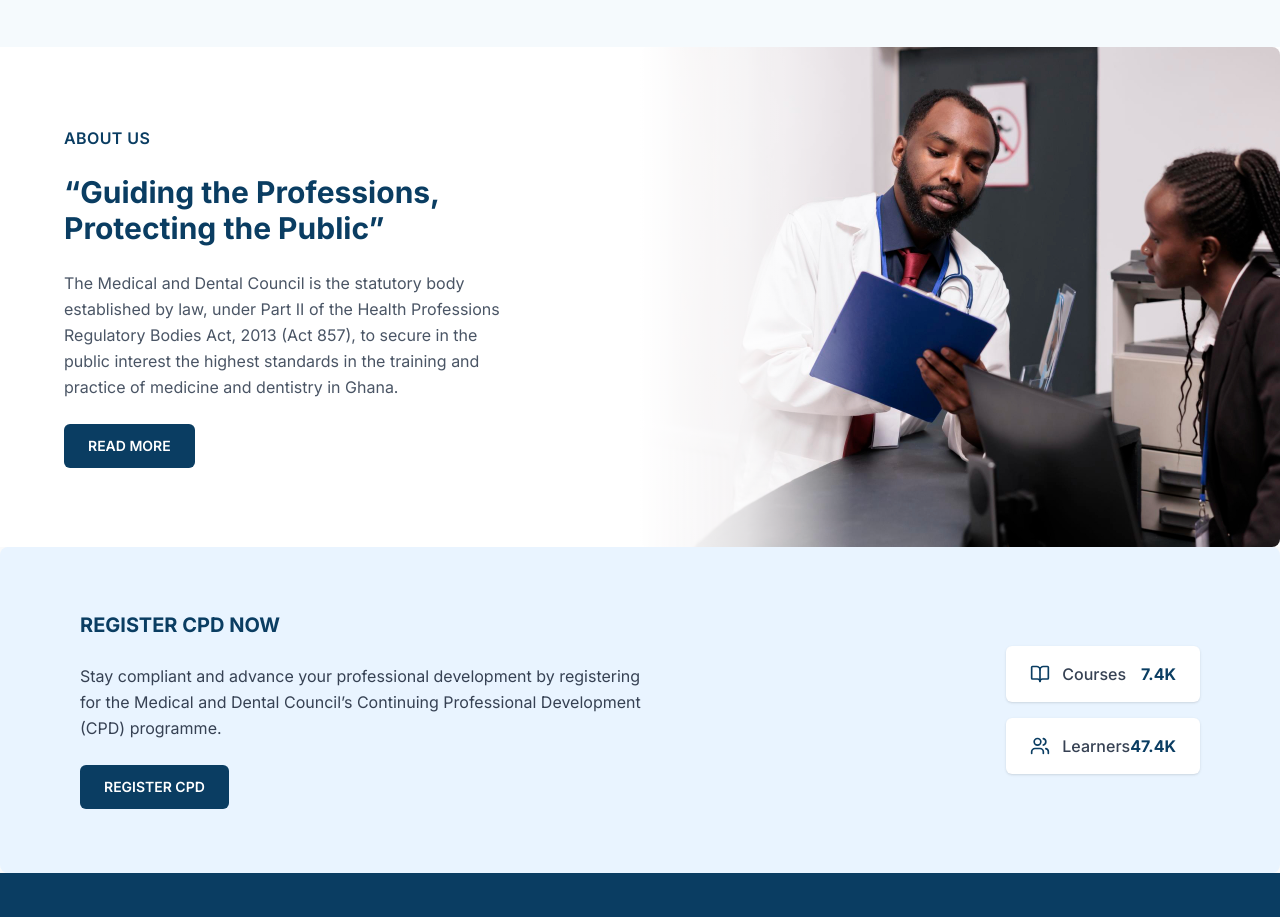
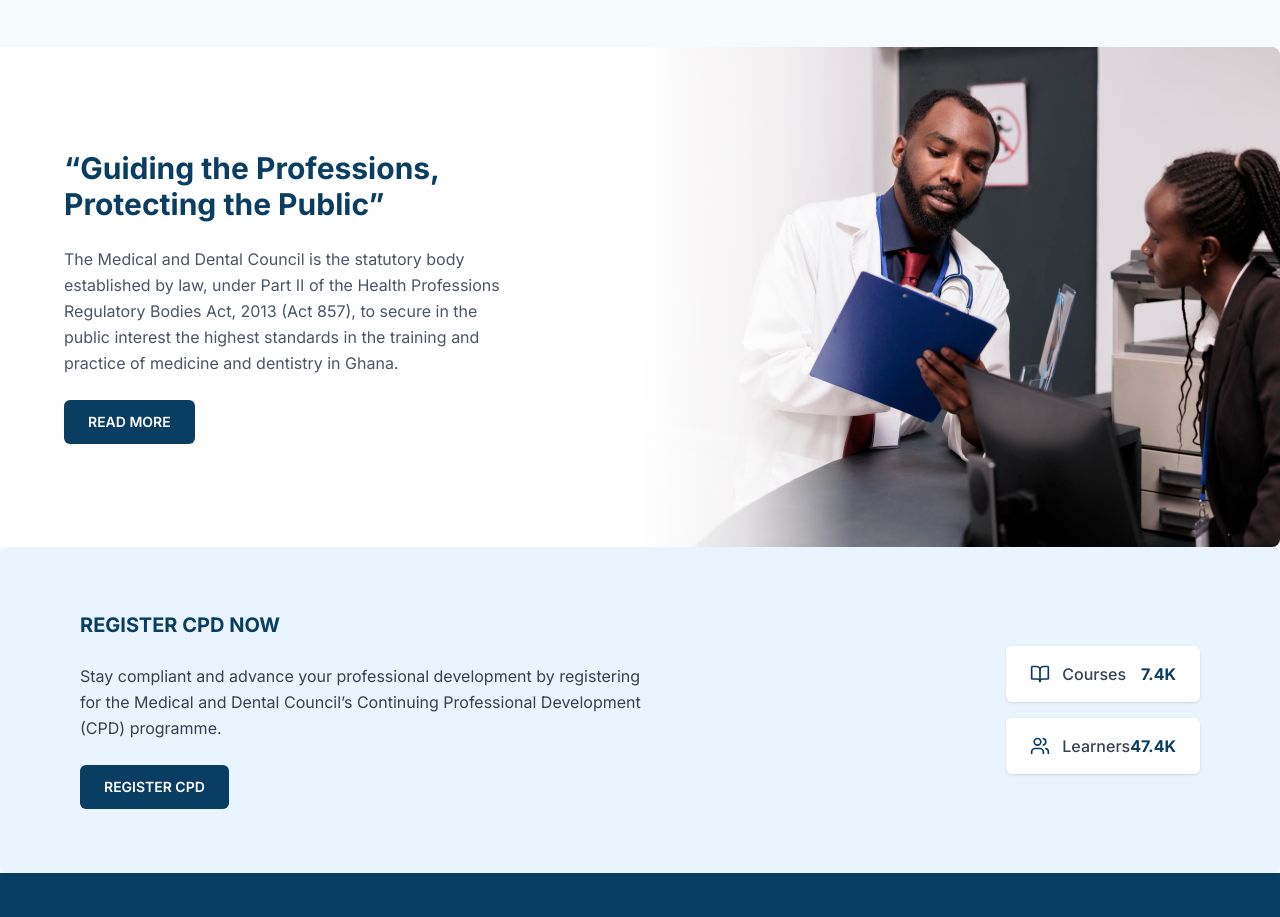
Before and after one commit to SummerHealthGH/mdc-landing-project, a Next.js app: page / in a window 1280 px wide. Shown: the part 3140-4057 px from the top of the page. Built offline with nearby package versions, Linux system fonts and the light colour scheme.

Commit message:
removed tittle

```diff
--- a/app/Home/components/AboutSection/AboutSection.tsx
+++ b/app/Home/components/AboutSection/AboutSection.tsx
@@ -4,7 +4,6 @@
 import { FC } from "react";
 
 interface AboutSectionProps {
-  title?: string;
   subtitle?: string;
   description?: string;
   buttonText?: string;
@@ -14,7 +13,6 @@
 }
 
 const AboutSection: FC<AboutSectionProps> = ({
-  title = "ABOUT US",
   subtitle = "“Guiding the Professions, Protecting the Public”",
   description = "The Medical and Dental Council is the statutory body established by law, under Part II of the Health Professions Regulatory Bodies Act, 2013 (Act 857), to secure in the public interest the highest standards in the training and practice of medicine and dentistry in Ghana.",
   buttonText = "READ MORE",
@@ -27,9 +25,7 @@
 
       {/* Left content */}
       <div className="relative z-10 md:w-1/2 px-4 sm:px-6 lg:px-16 py-10 sm:py-12 md:py-16 space-y-6">
-        <h4 className="text-[#0A3D62] font-semibold tracking-wide uppercase">
-          {title}
-        </h4>
+
         <h2 className="text-2xl md:text-3xl font-bold text-[#0A3D62]">
           {subtitle}
         </h2>
```
